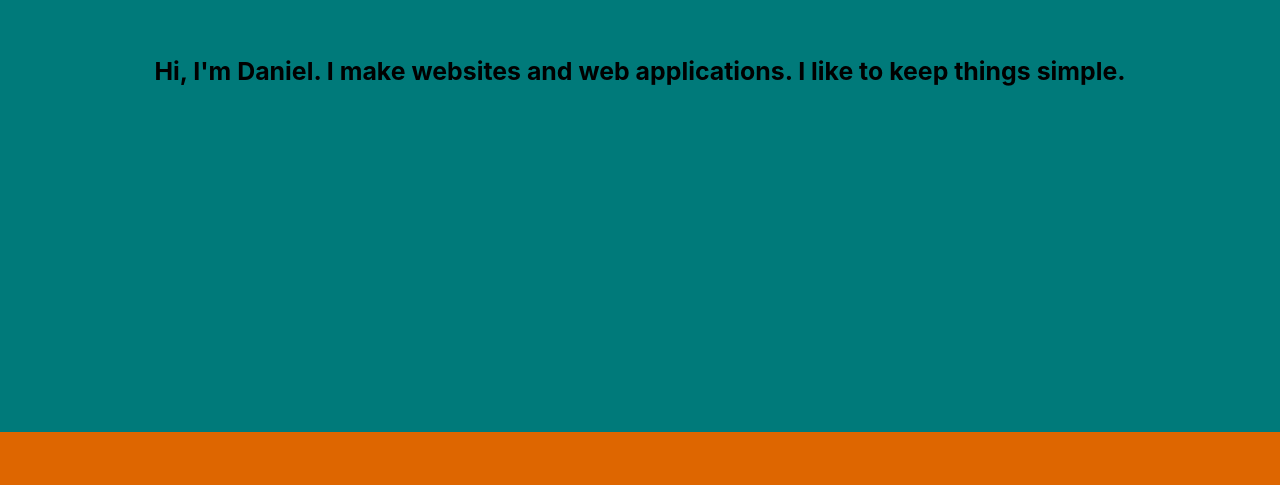
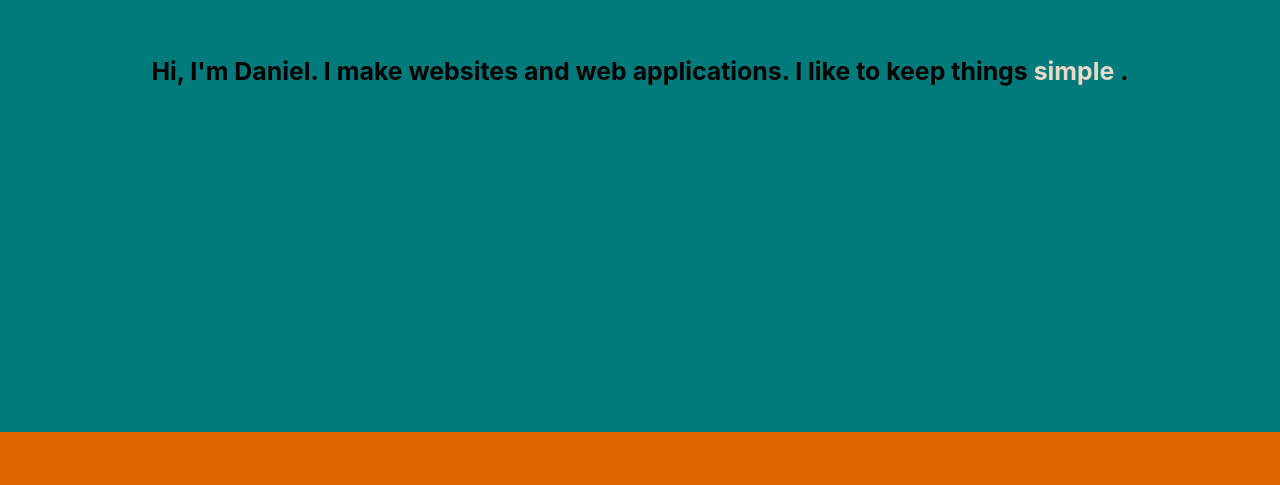
Before and after one commit to danieltichiyama/portfolio, a Gatsby site: page / in a window 1280 px wide. Shown: the part 288-773 px from the top of the page. Built offline with nearby package versions, Linux system fonts and the light colour scheme; Gatsby itself is replaced by a stand-in of ours.

Commit message:
changes color of alternating text to offwhite

```diff
--- a/src/components/HomeText/homeText.js
+++ b/src/components/HomeText/homeText.js
@@ -5,7 +5,7 @@ const HomeText = props => {
   return (
     <h3 className={styles.HomeText}>
       Hi, I'm Daniel. I make websites and web applications. I like to keep
-      things simple.
+      things&nbsp;<span>simple</span>&nbsp;.
     </h3>
   )
 }
--- a/src/components/HomeText/homeText.module.scss
+++ b/src/components/HomeText/homeText.module.scss
@@ -8,4 +8,8 @@
   display: flex;
   justify-content: center;
   align-items: center;
+
+  span {
+    color: $offwhite;
+  }
 }
--- a/src/utils/_styles.scss
+++ b/src/utils/_styles.scss
@@ -2,6 +2,7 @@
 
 $seagreen: #007a7a;
 $orange: #de6600;
+$offwhite: #ebd9c8;
 
 //media query variables
 
```
